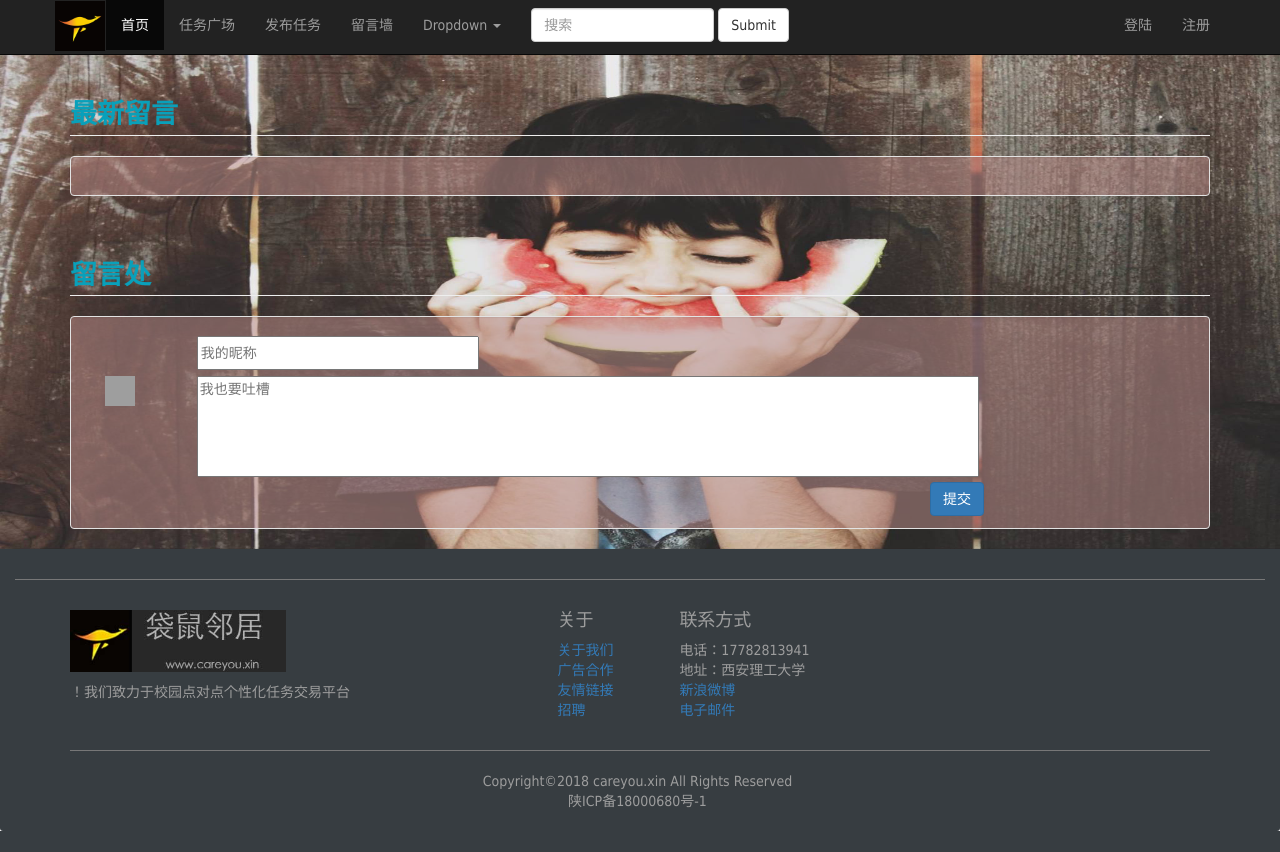
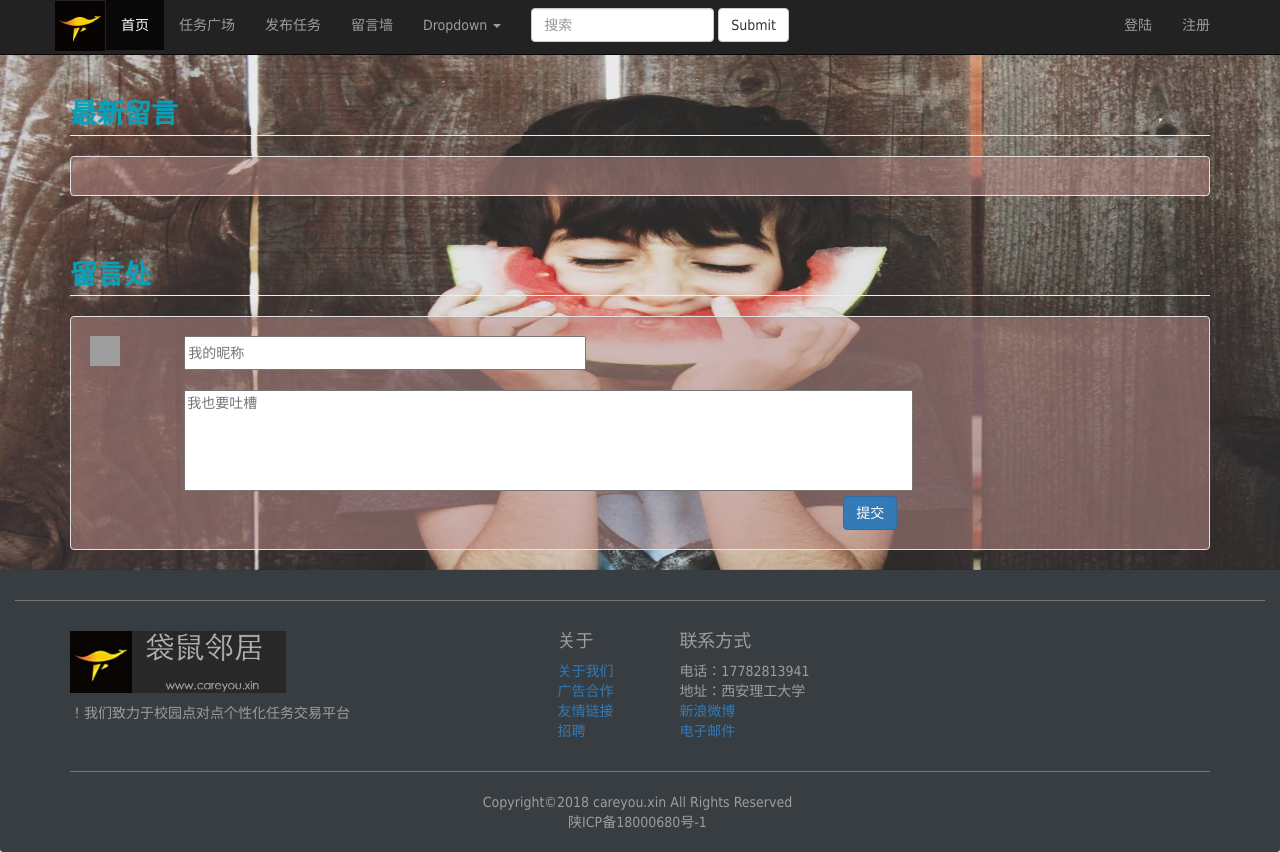
Before and after one commit to hopeaktian/roomate2, a Flask app: page /messagewall in a window 1280 px wide. Before the commit the page ends 831 px from the top, so only its background shows below. Run offline with Flask 2, Linux system fonts and the light colour scheme; data that the repository does not hold is empty; some libraries are stand-ins or nearby versions; grey boxes are pictures that could not be loaded.

Commit message:
better replay in comment . when you commit it will appera in now page

```diff
--- a/main.py
+++ b/main.py
@@ -103,6 +103,8 @@ def messagewall():
         db.session.add(Criticismfrosql)
         db.session.commit()
         success = 1
+        allCri = Criticism.query.order_by(Criticism.Id.desc()).all()
+        lenth = len(allCri)
         return render_template('messagewall.html', title="留言墙", success=success, allCri=allCri, lenth=lenth)
     return render_template('messagewall.html', title="留言墙", allCri=allCri, lenth=lenth)
 
--- a/templates/messagewall.html
+++ b/templates/messagewall.html
@@ -31,15 +31,18 @@
             <div class="comment-post well" style="background-color: #bc8d8a82;">
 
                 {% for mes in range(lenth) %}
-                <div class="col-sm-1" style="padding-left: 57px;">
-                    <img src="http://i.bootstrapmb.com/noavatar.gif" style="height: 30px; width: 30px;">
+                    <div class="row">
+                        <div class="col-sm-1" style="padding-left: 57px; width: auto">
+                            <img src="http://i.bootstrapmb.com/noavatar.gif" style="height: 20px; width: 20px;">
                         </div>
-                <div class="col-sm-6" style="padding-left: 0px">
-                    <h4 style="font-weight: 600">{{ allCri[mes].Nickname }}:</h4>
+                        <div class="col-sm-6" style="">
+                            <h4 style="font-weight: 600; font-size: 1vw; width: auto">{{ allCri[mes].Nickname }}:</h4>
                         </div>
-                <div class="col-sm-5" style="padding-left: 0px">
-                    <h4 style="font-weight: 600">{{ allCri[mes].Cri_Date }}:</h4>
+                        <div class="col-sm-5" style="">
+                            <h4 style="font-weight: 600; font-size: 1vw">{{ allCri[mes].Cri_Date }}:</h4>
                         </div>
+                    </div>
+
                     <div>
                         <h4 style="margin-left: 90px">{{ allCri[mes].Criticism }}</h4>
                     </div>
@@ -59,27 +62,50 @@
                 <header class="text-uppercase" style="font-weight: bolder; font-size: 27px; color: #09a0ba">留言处</header>
             </div>
             <hr>
-            <div class="comment-post well" style="height: 213px; background-color: #bc8d8a82;">
-
-                <div class="cmtcontainer col-sm-6 col-sm-offset-1" >
-                    <input type="text" name="nickname" placeholder="我的昵称" required="required" style="height: 34px; width: 282px;">
-                </div>
-                <br>
-                <br>
+            <div class="comment-post well" style="height: auto; width: auto; background-color: #bc8d8a82;">
+                <div class="row">
                     <div class="col-sm-1">
                         <img src="http://i.bootstrapmb.com/noavatar.gif" style="height: 30px; width: 30px;">
                     </div>
 
-                <div class="cmtcontainer col-sm-11" >
+                    <div class="col-sm-11" >
+                        <input type="text" name="nickname" placeholder="我的昵称" required="required" style="height: 34px; width: 40%;">
+                    </div>
+
+
+                </div>
+                <br>
+
+                <div class="row">
+                    <div class="cmtcontainer col-sm-10 col-sm-offset-1" >
                         <textarea name="criticism" placeholder="我也要吐槽" style="width: 80%; height: 101px; resize: none"></textarea>
                     </div>
-                <div class="col-sm-1 col-sm-offset-9">
+                </div>
+                <div class="row">
+                    <div class="col-sm-1 col-sm-offset-8">
                         <button type="submit" class="btn btn-primary">提交</button>
                     </div>
                 </div>
 
+
+{#                <div class="col-sm-4">#}
+{#                    {% if success == 1 %}#}
+{#                        <div class="alert alert-success">#}
+{#                            留言成功！感谢您的支持 :)#}
+{#                        </div>#}
+{#                    {% endif %}#}
+{#                </div>#}
+            </div>
+
         </div>
     </form>
+
+
+
+
+
+
+
 </div>
 
 {% endblock content %}
```
Lines whose indentation alone changed are shown as unchanged.
